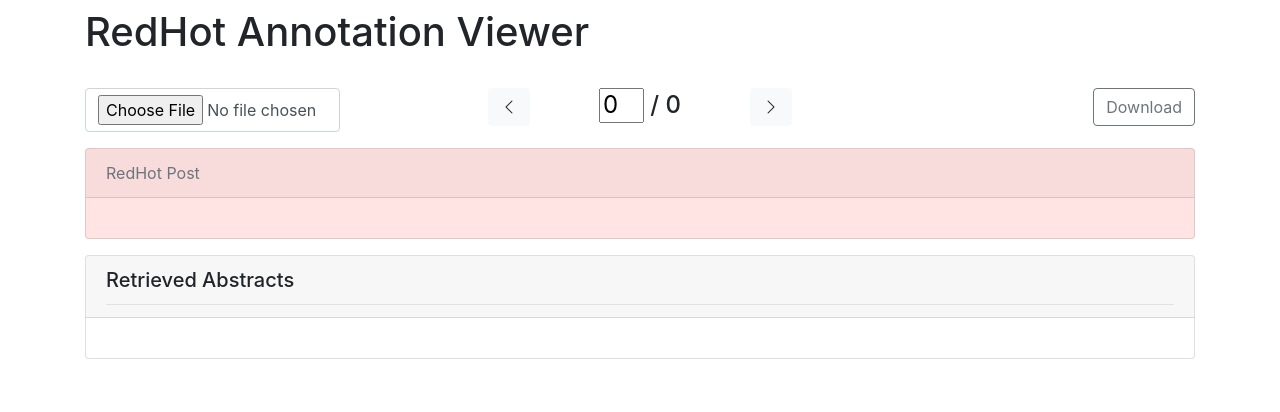
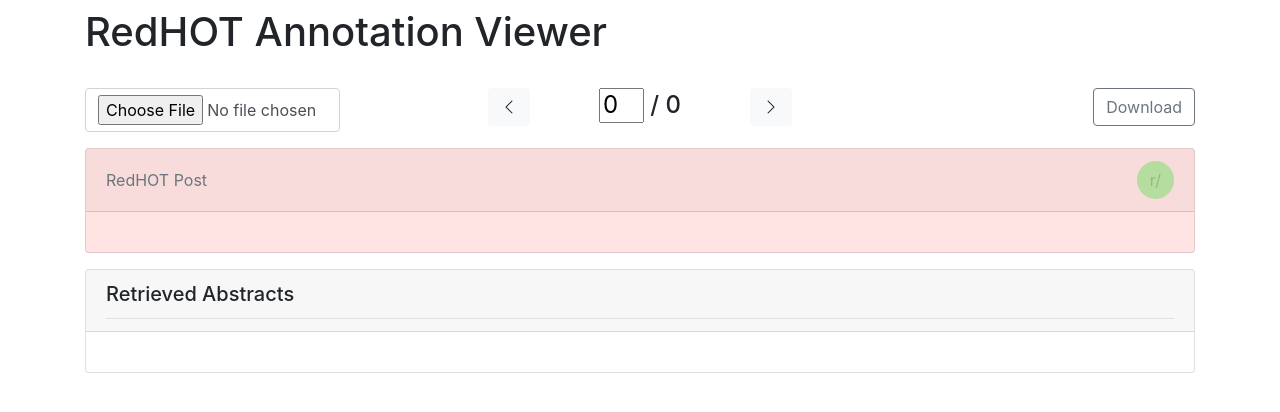
Before and after one commit to SebaJoe/redhot_viewer, a Vue app: page / in a window 1280 px wide. Shown: the top 412 px of the page. Built offline with nearby package versions, Linux system fonts and the light colour scheme.

Commit message:
added subreddit info

```diff
--- a/src/components/AnnoView.vue
+++ b/src/components/AnnoView.vue
@@ -2,7 +2,7 @@
     <div class="container">
         <div class="row mt-2">
             <div class="col">
-                <h1>RedHot Annotation Viewer</h1>
+                <h1>RedHOT Annotation Viewer</h1>
             </div>
         </div>
 
@@ -34,7 +34,16 @@
             <div class="col">
                 <div class="card" style="background-color:#ffe4e3;">
                     <div class="card-header text-muted">
-                        RedHot Post
+                        <div class="row">
+                            <div class="col d-flex align-items-center">
+                                RedHOT Post
+                            </div>
+                            <div class="col">
+                                <button class="btn float-right" style="background-color: #92de81; border-radius: 20px;" disabled>
+                                    r/{{ sub_name }}
+                                </button>
+                            </div>
+                        </div>
                     </div>
                     <div class="card-body">
                         <span style="white-space: pre-line;" v-html="redhot_post" ref="postcard">
@@ -288,6 +297,7 @@
                 tab_text: "",
                 tabs: [],
                 drag_tabs: [],
+                sub_name: "",
                 o_exp_count: 0,
                 tiers: [
                     {
@@ -461,6 +471,7 @@
                 this.tab_text = "";
                 this.tabs = [];
                 this.drag_tabs = [];
+                this.sub_name = "";
                 this.tiers = [
                     {
                         rank: 1,
@@ -489,6 +500,36 @@
             },
             load_file() {
                 this.set_defaults();
+
+                const sub_id_to_population_map = {
+                    "t5_2rtve": "lupus",
+                    "t5_2syer" : "gout",
+                    "t5_2s3g1" : "ibs",
+                    "t5_2tyg2" : "Psychosis",
+                    "t5_395ja" : "costochondritis",
+                    "t5_2saq9" : "POTS",
+                    "t5_2s23e" : "MultipleSclerosis",
+                    "t5_2s1h9" : "Epilepsy",
+                    "t5_2qlaa" : "GERD",
+                    "t5_2r876" : "CysticFibrosis",
+                    "t5_2tqwy" : "rheumatoidarthritis",
+                    "t5_2s453" : "IBD",
+                    "t5_2srfv" : "Dysthymia",
+                    "t5_2r4lw" : "CFS",
+                    "t5_2tmc8" : "bulimia",
+                    "t5_2rhx3" : "narcolepsy",
+                    "t5_2s0tv" : "Hypothyroidism",
+                    "t5_3e8dw" : "thyroidcancer",
+                    "t5_vqneh" : "Sinusitis",
+                    "t5_2rhwk" : "Hyperhidrosis",
+                    "t5_2qnwb" : "ADHD",
+                    "t5_2usbg" : "Gastroparesis",
+                    "t5_2qhsj" : "Diabetes",
+                    "t5_2tnlj" : "ankylosingspondylitis"
+                }
+
+                this.sub_name = sub_id_to_population_map[this.parsed_file[this.findex].subreddit_id];
+
                 this.redhot_post = this.parsed_file[this.findex].text;
                 let end_label = '</span>';
                 const stage_2 = JSON.parse(this.parsed_file[this.findex].stage2_labels)[0]['crowd-entity-annotation']['entities'];
```
Also changed, not shown: 2 other files (tests, documents, lock files or other folders).
